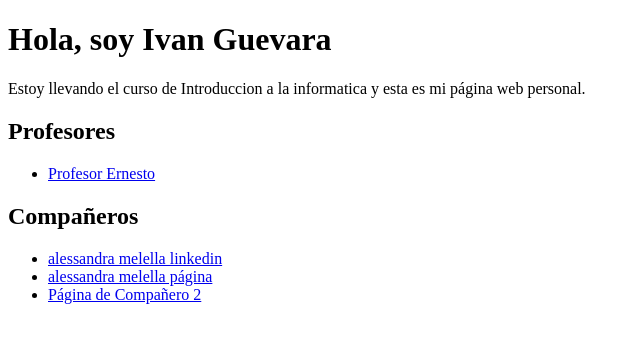
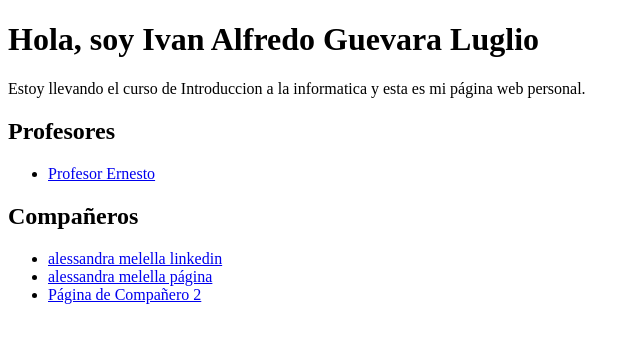
Before and after one commit to ivan-alfredo-guevara-luglio/trabajo-ucsp, a plain HTML site: page index.html in a window 1280 px wide. Shown: the whole page, without its empty margins (0-640 px from the left). Drawn offline with Linux system fonts and the light colour scheme.

Commit message:
Update index.html

```diff
--- a/index.html
+++ b/index.html
@@ -6,7 +6,7 @@
   <title>Mi Página Personal</title>
 </head>
 <body>
-  <h1>Hola, soy Ivan Guevara</h1>
+  <h1>Hola, soy Ivan Alfredo Guevara Luglio</h1>
   <p>Estoy llevando el curso de Introduccion a la informatica y esta es mi página web personal.</p>
 
   <h2>Profesores</h2>
```
